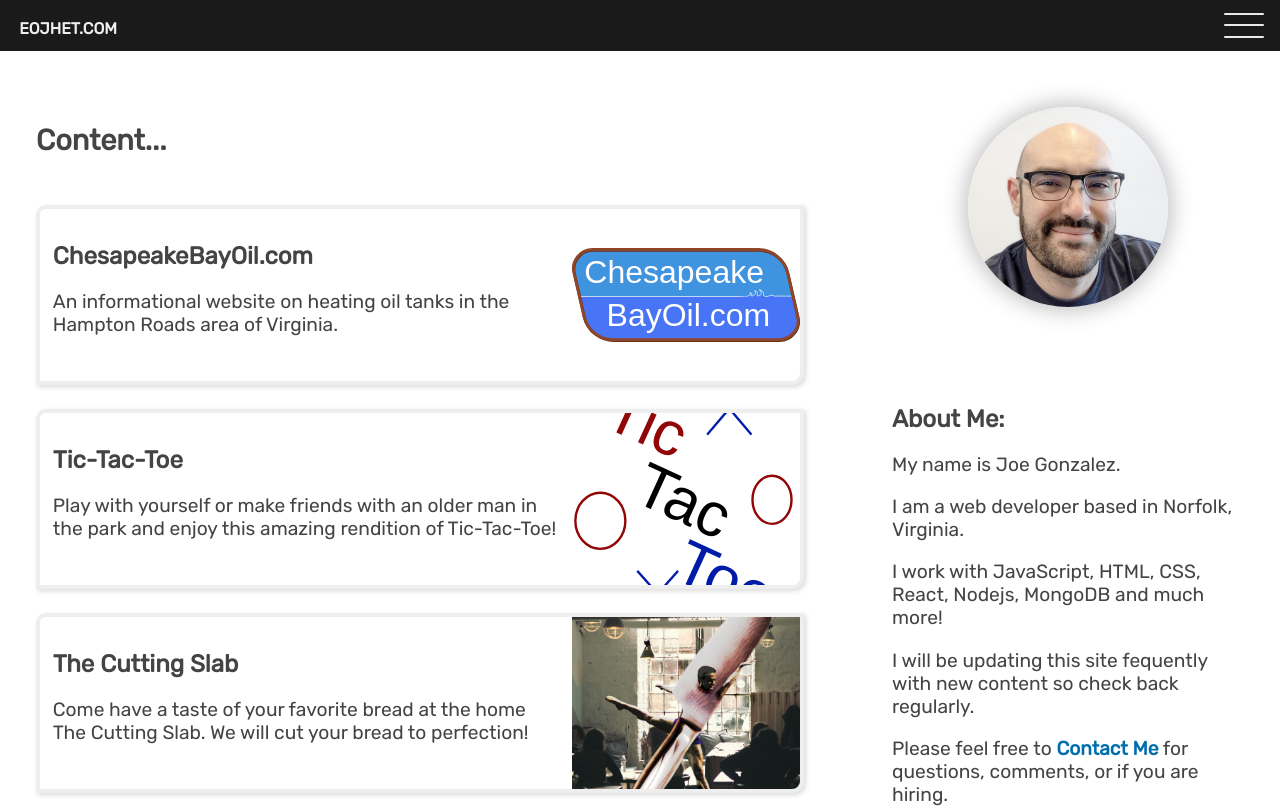
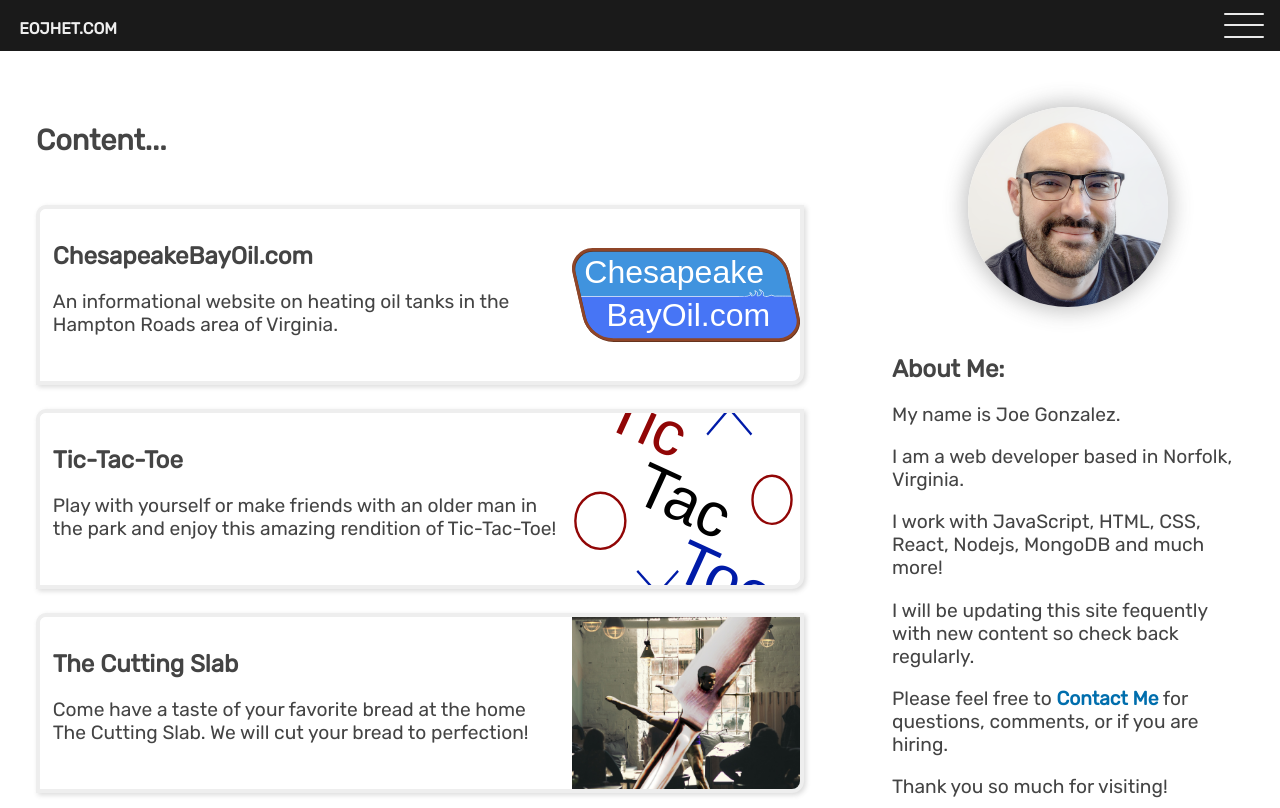
Before and after one commit to eojhet/eojhet_com, a Next.js app: page / in a window 1280 px wide. Shown: the top 808 px of the page. Built offline with nearby package versions, Linux system fonts and the light colour scheme.

Commit message:
fixed css for profile

```diff
--- a/pages/index.module.scss
+++ b/pages/index.module.scss
@@ -75,6 +75,8 @@
   .right {
     display: flex;
     flex-direction: column;
+    align-items: center;
+    gap: 1rem;
     max-width: 30%;
     min-width: 30%;
     padding: 0 1rem;
@@ -83,24 +85,16 @@
       color: hsl(202, 100%, 34%);
     }
 
-    .profileContainer {
-      display: flex;
-      flex-direction: column;
-      height: 100%;
-
-    }
-
     .profile {
       border-radius: 100%;
       align-self: center;
       box-shadow: 0 0 20px 5px rgba(68, 68, 68, 0.3);
       margin: 2.5rem 0 0.5rem 0;
       align-self: center;
-
     }
-
   }
 }
+
 @media screen and (max-width: 950px) {
 
   .container {
@@ -129,8 +123,6 @@
           }
         }
       }
-
     }
-
   }
 }
```
